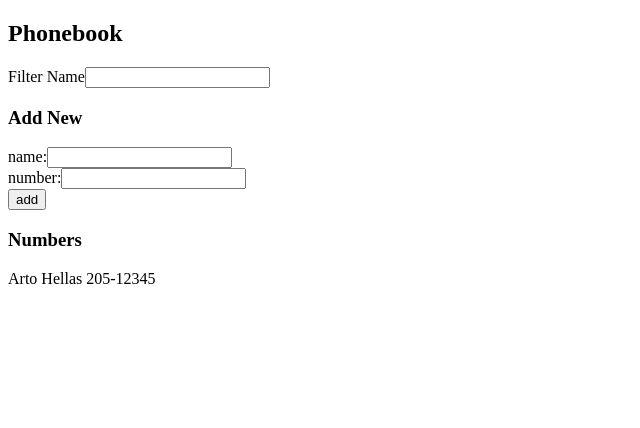
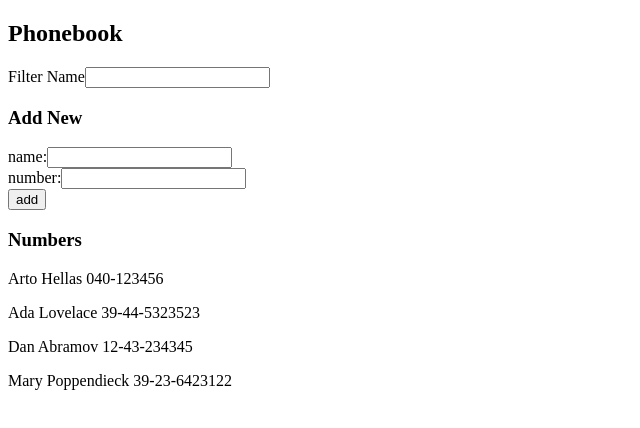
Before and after one commit to Chappydev/full-stack-open-exercises, a React (Create React App) app in the folder part2/phonebook/: page / in a window 1280 px wide. Shown: the top 428 px of the page, without its empty margins (0-640 px from the left). Built offline with nearby package versions, Linux system fonts and the light colour scheme; data requests are answered from the project's data file.

Commit message:
Complete 2.11

```diff
--- /dev/null
+++ b/part2/phonebook/db.json
@@ -0,0 +1,24 @@
+{
+  "persons":[
+    {
+      "name": "Arto Hellas",
+      "number": "040-123456",
+      "id": 1
+    },
+    {
+      "name": "Ada Lovelace",
+      "number": "39-44-5323523",
+      "id": 2
+    },
+    {
+      "name": "Dan Abramov",
+      "number": "12-43-234345",
+      "id": 3
+    },
+    {
+      "name": "Mary Poppendieck",
+      "number": "39-23-6423122",
+      "id": 4
+    }
+  ]
+}
--- a/part2/phonebook/src/App.js
+++ b/part2/phonebook/src/App.js
@@ -1,15 +1,22 @@
-import { useState } from 'react';
+import { useState, useEffect } from 'react';
+import axios from 'axios';
 import Filter from './components/Filter';
 import PersonForm from './components/PersonForm';
 import Persons from './components/Persons';
 
 const App = () => {
-  const [persons, setPersons] = useState([
-    { name: 'Arto Hellas', number: "205-12345" }
-  ])
+  const [persons, setPersons] = useState([])
   const [newName, setNewName] = useState('')
   const [newNumber, setNewNumber] = useState('')
   const [filterText, setFilterText] = useState('')
+
+  useEffect(() => {
+    axios
+      .get('http://localhost:3001/persons')
+      .then(res => {
+        setPersons(res.data);
+      })
+  }, [])
 
   const handleInputChange = callback => e => callback(e.target.value);
 
```
Also changed, not shown: part2/phonebook/package.json (+6 -1 lines), 1 other file (tests, documents, lock files or other folders).
